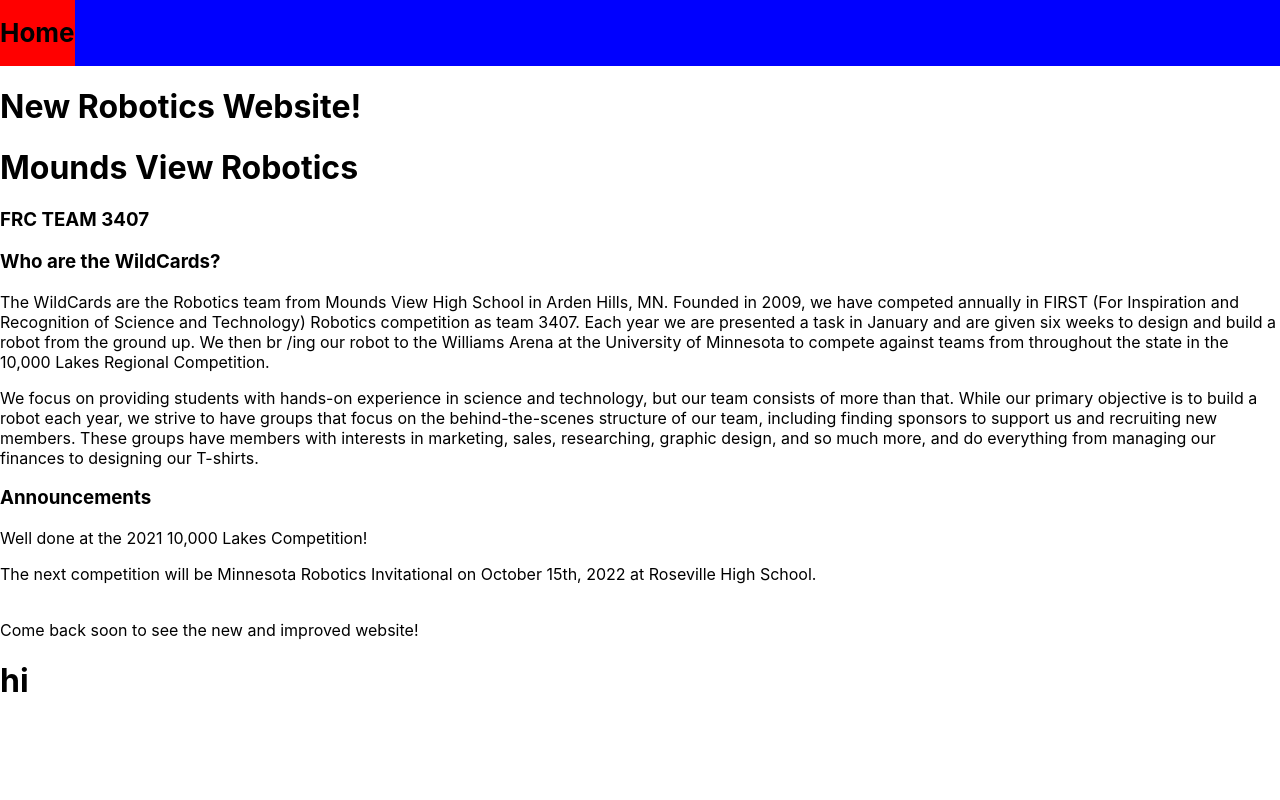
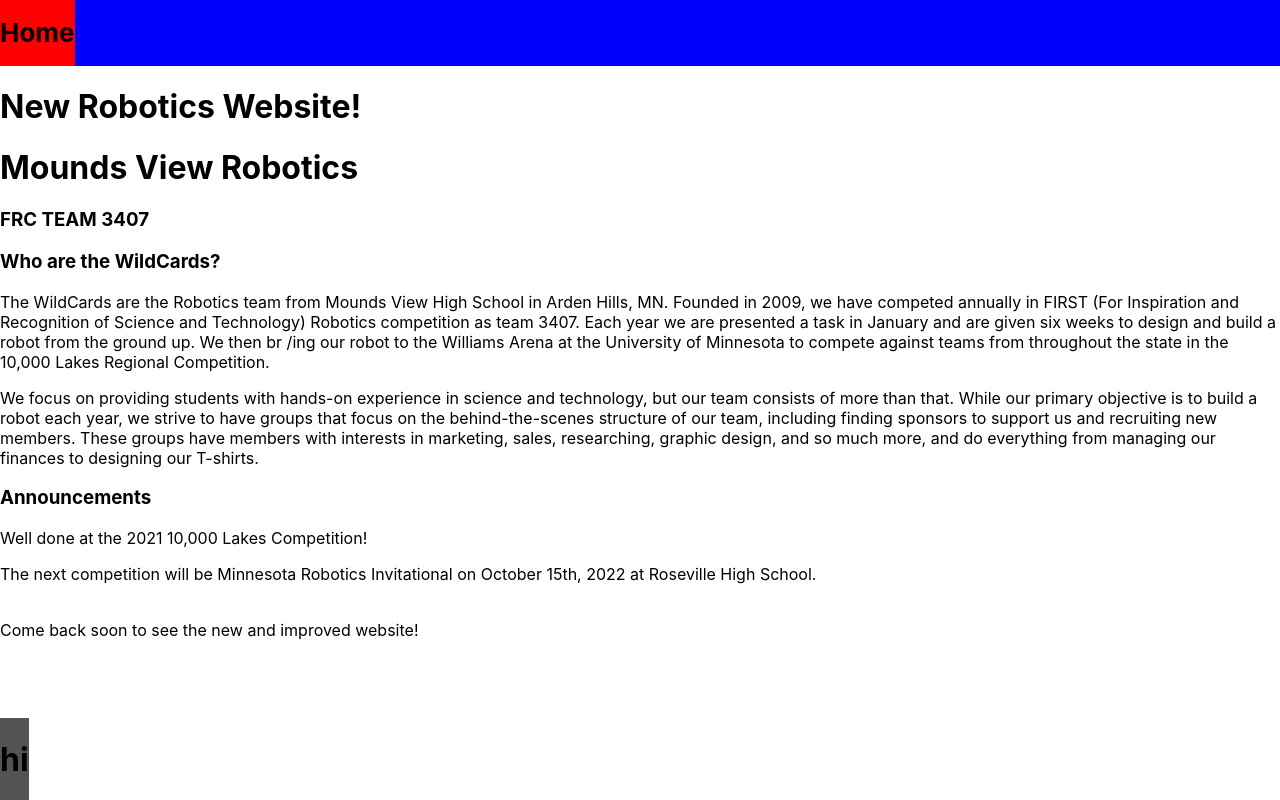
Before and after one commit to CalSch/robotics-website, a Next.js app: page / in a window 1280 px wide. Built offline with nearby package versions, Linux system fonts and the light colour scheme.

Commit message:
moved footer down and made it grey

```diff
--- a/styles/Footer.module.scss
+++ b/styles/Footer.module.scss
@@ -1,4 +1,5 @@
 .footer {
-    position: static;
+    position: absolute;
+    background-color: rgb(83, 83, 83);
     bottom: 0;
 }
```
